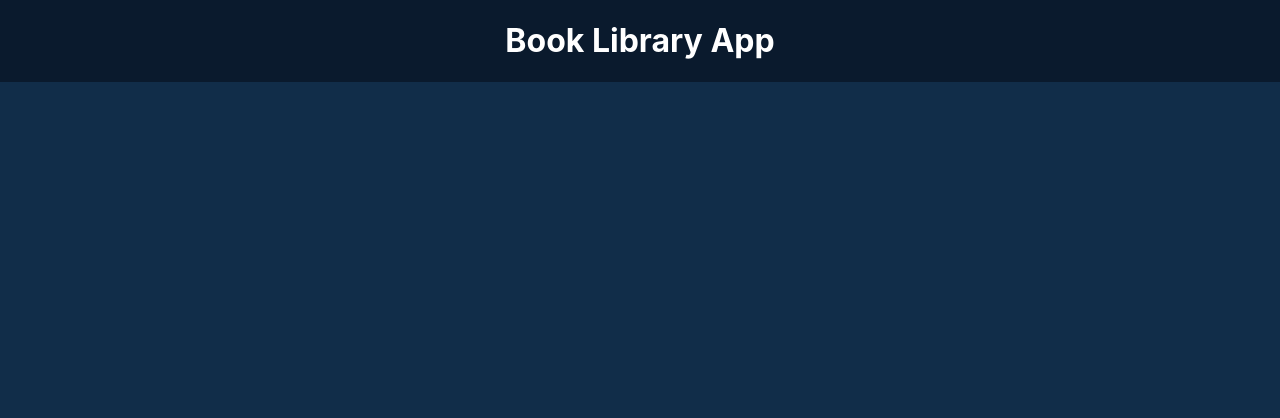
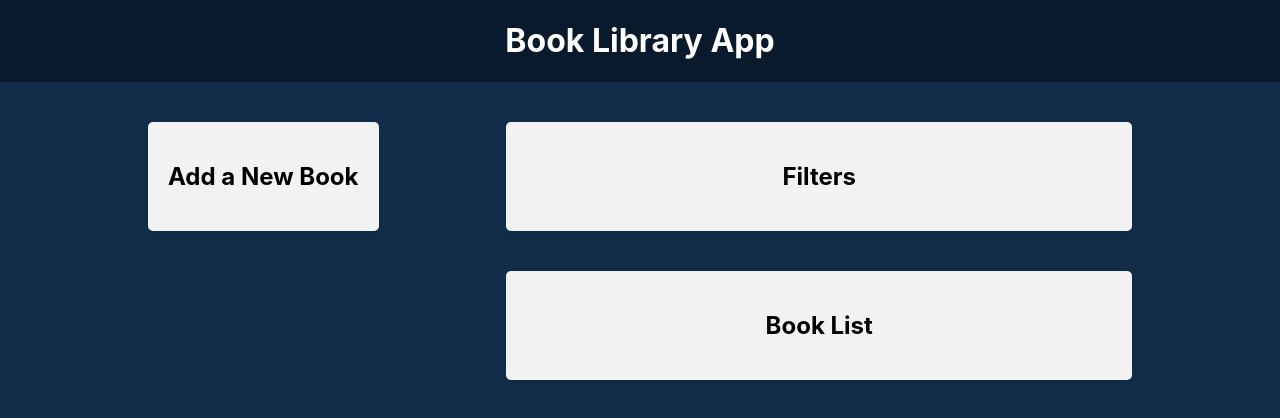
Before and after one commit to DarLaIl/React-Book-Library-App, a React (Create React App) app in the folder frontend/: page / in a window 1280 px wide. Shown: the top 418 px of the page. Built offline with nearby package versions, Linux system fonts and the light colour scheme.

Commit message:
Подготовка App.js

```diff
--- a/frontend/src/App.js
+++ b/frontend/src/App.js
@@ -1,3 +1,6 @@
+import BookList from './components/BookList/BookList';
+import BookForm from './components/BookForm/BookForm';
+import Filter from './components/Filter/Filter';
 import './App.css';
 
 function App() {
@@ -6,6 +9,15 @@ function App() {
       <header className='app-header'>
         <h1>Book Library App</h1>
       </header>
+      <main className='app-main'>
+        <div className='app-left-column'>
+          <BookForm />
+        </div>
+        <div className='app-right-column'>
+          <Filter />
+          <BookList />
+        </div>
+      </main>
     </div>
   );
 }
--- a/frontend/src/components/BookList/BookList.js
+++ b/frontend/src/components/BookList/BookList.js
@@ -1,4 +1,4 @@
-BookList = () => {
+const BookList = () => {
   return (
     <div className='app-block book-list'>
       <h2>Book List</h2>
```
